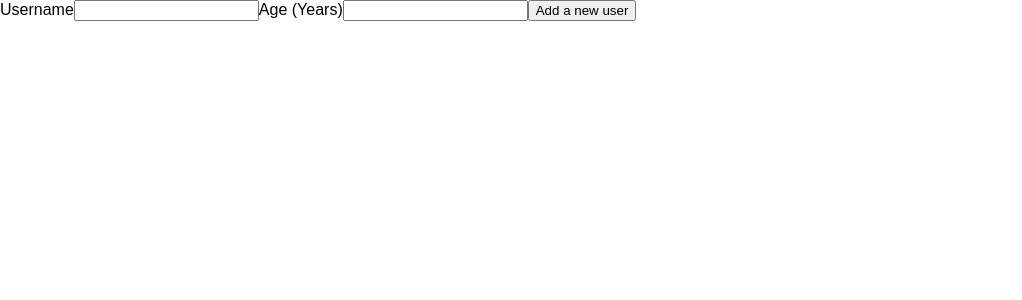
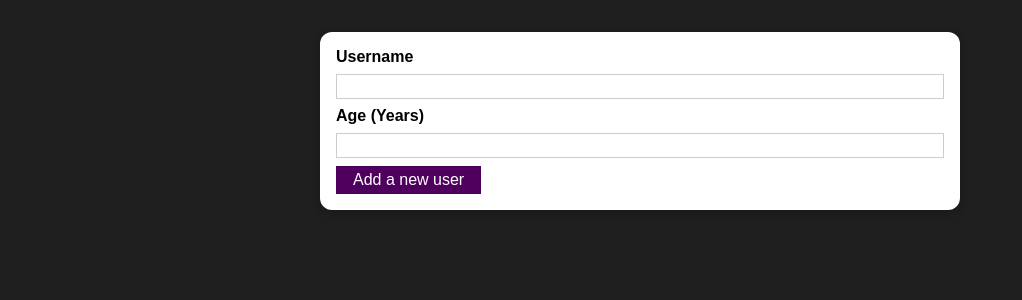
Before and after one commit to MarlAndre/Complete-guide-to-React, a React (Create React App) app in the folder 03-starting-project/: page / in a window 1280 px wide. Shown: the top 300 px of the page, without its empty margins (0-1022 px from the left). Built offline with nearby package versions, Linux system fonts and the light colour scheme.

Commit message:
adding reusable card and button components. adding state to manage user input

```diff
--- /dev/null
+++ b/03-starting-project/src/components/UI/Button.js
@@ -0,0 +1,16 @@
+import React from "react";
+import classes from "./Button.module.css";
+
+function Button(props) {
+  return (
+    <button
+      className={classes.button} // Styling
+      type={props.type || "button"} // Provide a fallback
+      onClick={props.onClick}
+    >
+      {props.children}
+    </button>
+  );
+}
+
+export default Button;
--- /dev/null
+++ b/03-starting-project/src/components/UI/Button.module.css
@@ -0,0 +1,18 @@
+.button {
+  font: inherit;
+  border: 1px solid #4f005f;
+  background: #4f005f;
+  color: white;
+  padding: 0.25rem 1rem;
+  cursor: pointer;
+}
+
+.button:hover,
+.button:active {
+  background: #741188;
+  border-color: #741188;
+}
+
+.button:focus {
+  outline: none;
+}
--- /dev/null
+++ b/03-starting-project/src/components/UI/Card.js
@@ -0,0 +1,10 @@
+import React from "react";
+import classes from "./Card.module.css";
+
+function Card(props) {
+  return (
+    <div className={`${classes.card} ${props.className}`}>{props.children}</div>
+  );
+}
+
+export default Card;
--- /dev/null
+++ b/03-starting-project/src/components/UI/Card.module.css
@@ -0,0 +1,5 @@
+.card {
+  border-radius: 12px;
+  box-shadow: 0 2px 8px rgba(0, 0, 0, 0.25);
+  background: white;
+}
--- a/03-starting-project/src/components/Users/AddUser.js
+++ b/03-starting-project/src/components/Users/AddUser.js
@@ -1,18 +1,35 @@
-import React from "react";
+import React, { useState } from "react";
+import Card from "../UI/Card";
+import classes from "./AddUser.module.css";
+import Button from "../UI/Button";
 
 function AddUser(props) {
+  // array destructuring
+  const [enteredUsername, setEnteredUsername] = useState("");
+  const [enteredAge, setEnteredAge] = useState("");
+
   const addUserHandler = (event) => {
     event.preventDefault();
+    console.log(enteredUsername, enteredAge);
+  };
+
+  const usernameChangeHandler = (event) => {
+    setEnteredUsername(event.target.value);
+  };
+  const ageChangeHandler = (event) => {
+    setEnteredAge(event.target.value);
   };
 
   return (
-    <form onSubmit={addUserHandler}>
-      <label htmlFor="username">Username</label>
-      <input id="username" type="text" />
-      <label htmlFor="age">Age (Years)</label>
-      <input id="age" type="number" />
-      <button type="submit">Add a new user</button>
-    </form>
+    <Card className={classes.input}>
+      <form onSubmit={addUserHandler}>
+        <label htmlFor="username">Username</label>
+        <input id="username" type="text" onChange={usernameChangeHandler} />
+        <label htmlFor="age">Age (Years)</label>
+        <input id="age" type="number" onChange={ageChangeHandler} />
+        <Button type="submit">Add a new user </Button>
+      </form>
+    </Card>
   );
 }
 
--- /dev/null
+++ b/03-starting-project/src/components/Users/AddUser.module.css
@@ -0,0 +1,26 @@
+.input {
+  margin: 2rem auto;
+  padding: 1rem;
+  width: 90%;
+  max-width: 40rem;
+}
+
+.input label {
+  display: block;
+  font-weight: bold;
+  margin-bottom: 0.5rem;
+}
+
+.input input {
+  font: inherit;
+  display: block;
+  width: 100%;
+  border: 1px solid #ccc;
+  padding: 0.15rem;
+  margin-bottom: 0.5rem;
+}
+
+.input input:focus {
+  outline: none;
+  border-color: #4f005f;
+}
--- a/03-starting-project/src/index.css
+++ b/03-starting-project/src/index.css
@@ -4,6 +4,7 @@
 
 html {
   font-family: sans-serif;
+  background: #1f1f1f;
 }
 
 body {
```
